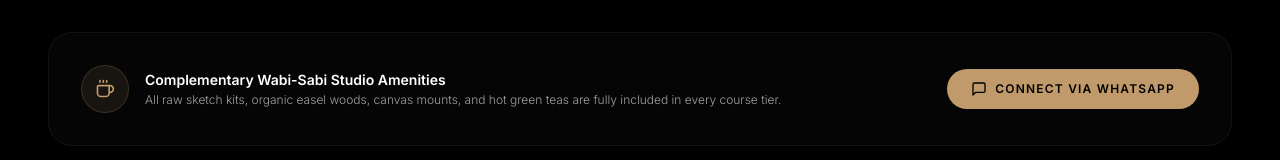
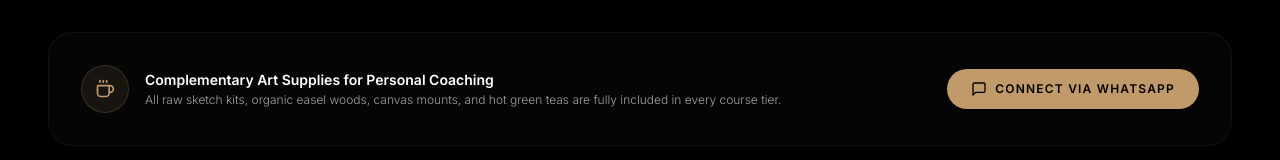
Before and after one commit to dhaval21313/kalakasturi-gallery, a Next.js app: page /courses in a window 1280 px wide. Shown: the part 1704-1864 px from the top of the page. Built offline with nearby package versions, Linux system fonts and the light colour scheme; a web font is replaced by a local one.

Commit message:
style: rename courses page footer note heading to 'Complementary Art Supplies for Personal Coaching'

```diff
--- a/app/courses/page.tsx
+++ b/app/courses/page.tsx
@@ -263,7 +263,7 @@ export default function CoursesPage() {
               <Coffee className="w-5 h-5 text-[#C19A6B]" />
             </div>
             <div>
-              <h4 className="text-sm font-semibold text-white mb-0.5">Complementary Wabi-Sabi Studio Amenities</h4>
+              <h4 className="text-sm font-semibold text-white mb-0.5">Complementary Art Supplies for Personal Coaching</h4>
               <p className="text-xs text-neutral-400 font-light">All raw sketch kits, organic easel woods, canvas mounts, and hot green teas are fully included in every course tier.</p>
             </div>
           </div>
```
